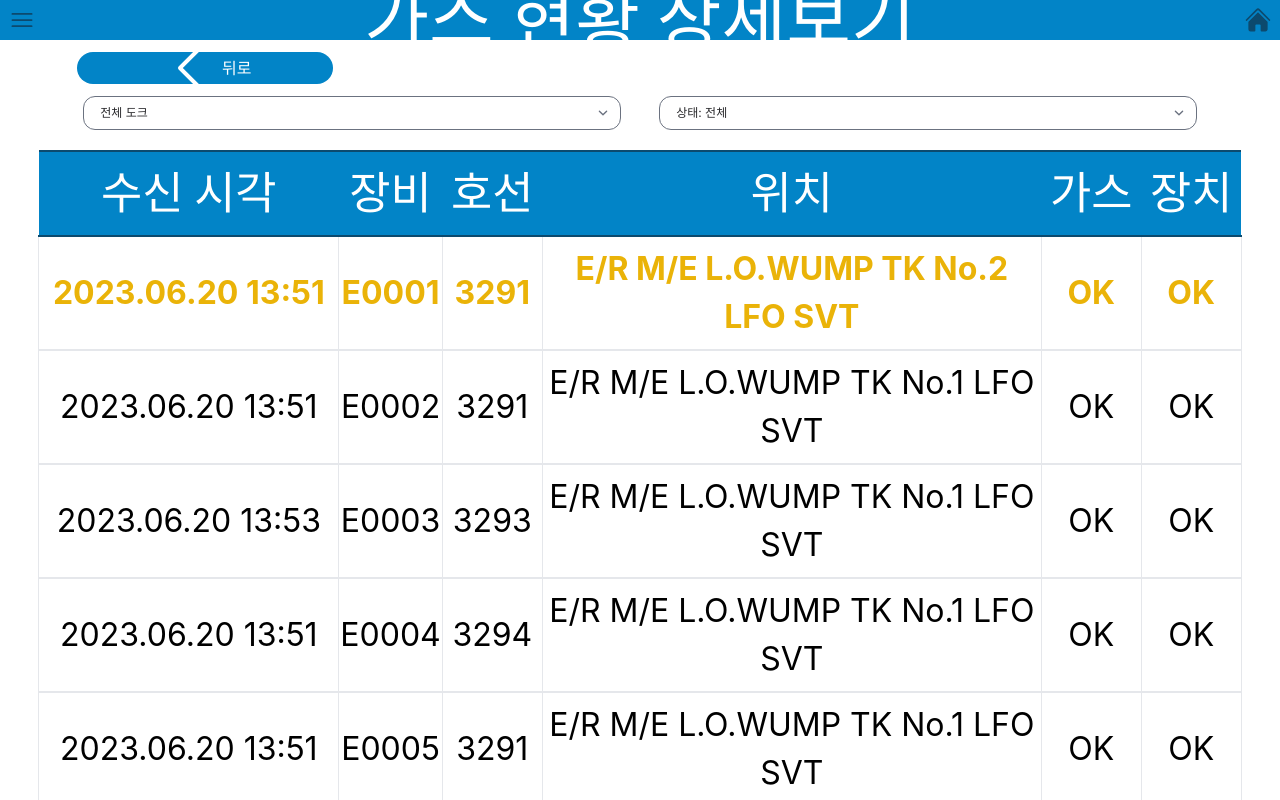
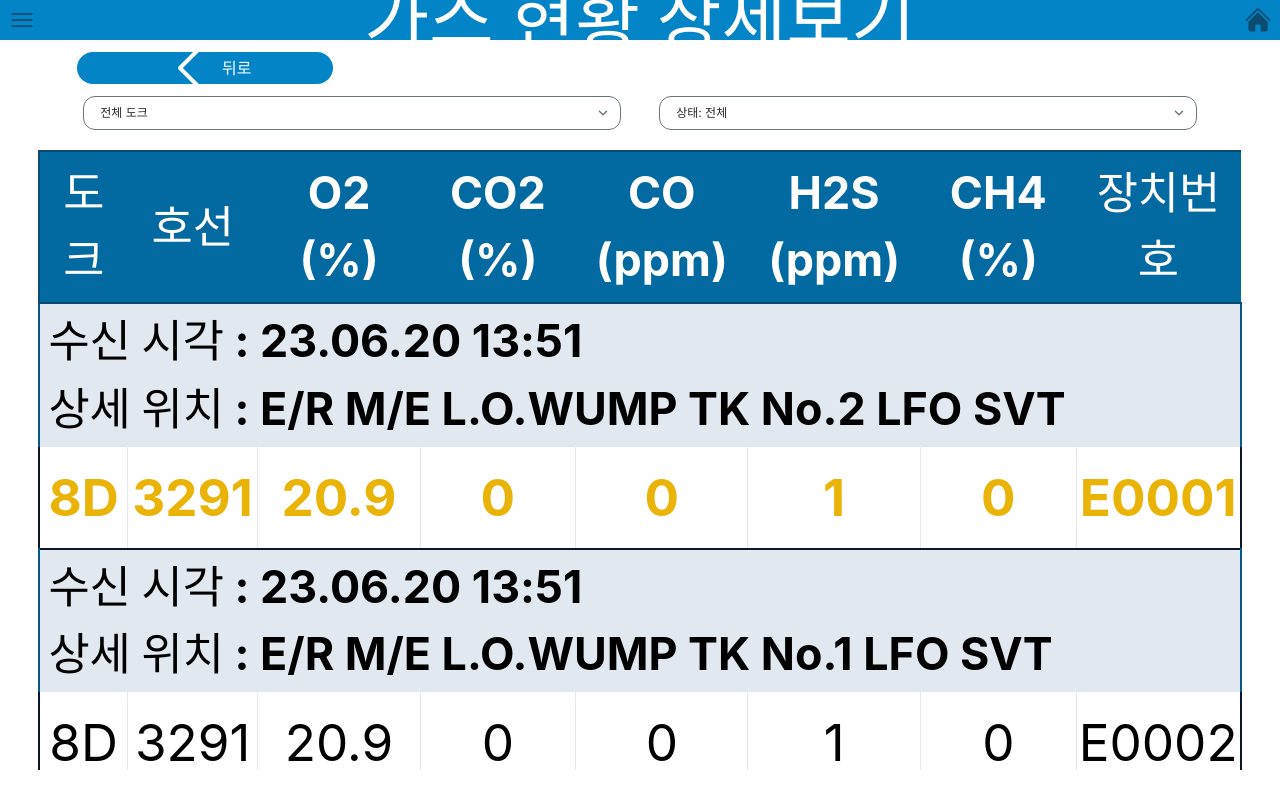
Before and after one commit to SongMalkang/VueMobile, a Vue app: page /gas/detail in a window 1280 px wide. Built offline with nearby package versions, Linux system fonts and the light colour scheme.

Commit message:
[수정] 일부 항목

```diff
--- a/src/pages/GasMonitoringDetail.vue
+++ b/src/pages/GasMonitoringDetail.vue
@@ -26,33 +26,46 @@
         </HalfSelectBox>
       </div>
 
-      <table class="table-auto w-[94vw] overflow-y-scroll mt-5 text-[3.5vw] text-white text-ellipsis">
+      <div class="overflow-y-scroll h-[80vh]">
+        <table class="table-auto w-[94vw] mt-5 text-[3.5vw] text-white text-ellipsis">
           <thead>
-          <th class="px-1 border-y-2 border-sky-900 bg-sky-600 py-2 w-3/12">수신 시각</th>
-          <th class="px-1 border-y-2 border-sky-900 bg-sky-600 py-2 w-1/12">장비</th>
-          <th class="px-1 border-y-2 border-sky-900 bg-sky-600 py-2 w-1/12">호선</th>
-          <th class="px-1 border-y-2 border-sky-900 bg-sky-600 py-2 w-5/12">위치</th>
-          <th class="px-1 border-y-2 border-sky-900 bg-sky-600 py-2 w-1/12">가스</th>
-          <th class="px-1 border-y-2 border-sky-900 bg-sky-600 py-2 w-1/12">장치</th>
+            <th class="px-1 border-y-2 border-l-2 border-sky-900 bg-sky-700 py-2 w-1/12">도크</th>
+            <th class="px-1 border-y-2 border-sky-900 bg-sky-700 py-2 w-1/12">호선</th>
+            <th class="px-1 border-y-2 border-sky-900 bg-sky-700 py-2 w-2/12">O2<br />(%)</th>
+            <th class="px-1 border-y-2 border-sky-900 bg-sky-700 py-2 w-2/12">CO2<br />(%)</th>
+            <th class="px-1 border-y-2 border-sky-900 bg-sky-700 py-2 w-2/12">CO<br />(ppm)</th>
+            <th class="px-1 border-y-2 border-sky-900 bg-sky-700 py-2 w-2/12">H2S<br />(ppm)</th>
+            <th class="px-1 border-y-2 border-sky-900 bg-sky-700 py-2 w-2/12">CH4<br />(%)</th>
+            <th class="px-1 border-y-2 border-sky-900 bg-sky-700 py-2 w-1/12">장치번호</th>
           </thead>
           <tbody>
             <transition-group name="blink">
-            <tr v-for="(dock, index) in allDockList"
-                :key="dock.device_no"
-                class="border-y-2 text-[2vw]"
+              <template v-for="(dock, index) in allDockList" :key="'row-' + dock.device_no" >
+                <tr>
+                  <td class="px-2 py-1 text-black font-bold bg-slate-200 text-[3.5vw] text-left border-x-2 border-sky-800" colspan="9">
+                    수신 시각 : {{ dock.time }} <br /> 상세 위치 : {{ dock.location }}
+                  </td>
+                </tr>
+                <tr
+                  class="border-b-2 border-r-2 border-l-2 border-slate-900 text-[2vw]"
                   :class="dock.device_no === 'E0001' ? 'text-yellow-500 font-bold' : 'text-black'"
                   @click="selectedDevice = dock, setPopupOn=true"
                 >
-              <td class="py-2 border-x-[1px] text-[2.5vw]">{{ dock.time }}</td>
-              <td class="py-2 border-x-[1px] text-[2.5vw]">{{ dock.device_no }}</td>
-              <td class="py-2 border-x-[1px] text-[2.5vw]">{{ dock.ship_no }}</td>
-              <td class="py-2 border-x-[1px] text-[2.5vw]">{{ dock.location }}</td>
-              <td class="py-2 border-x-[1px] text-[2.5vw]">{{ dock.gasStatus }}</td>
-              <td class="py-2 border-x-[1px] text-[2.5vw]">{{ dock.deviceStatus }}</td>
+                  <td class="py-3 border-x-[1px] border-slate-200 text-[4vw]">{{ dock.dq_no }}</td>
+                  <td class="py-3 border-x-[1px] border-slate-200 text-[4vw]">{{ dock.ship_no }}</td>
+                  <td class="py-3 border-x-[1px] border-slate-200 text-[4vw]">{{ dock.o2value }}</td>
+                  <td class="py-3 border-x-[1px] border-slate-200 text-[4vw]">{{ dock.co2value }}</td>
+                  <td class="py-3 border-x-[1px] border-slate-200 text-[4vw]">{{ dock.covalue }}</td>
+                  <td class="py-3 border-x-[1px] border-slate-200 text-[4vw]">{{ dock.h2svalue }}</td>
+                  <td class="py-3 border-x-[1px] border-slate-200 text-[4vw]">{{ dock.ch4value }}</td>
+                  <td class="py-3 border-x-[1px] border-slate-200 text-[4vw]">{{ dock.device_no }}</td>
                 </tr>
+              </template>
             </transition-group>
+
           </tbody>
         </table>
+      </div>
 
         <!-- 팝업창 -->
       <div v-if="setPopupOn" class="absolute w-[90vw] h-[85vh] bg-slate-100 bottom-0 rounded-2xl overflow-hidden text-white">
@@ -60,7 +73,7 @@
         <div class="flex flex-col w-[90vw] bg-sky-800 h-[6vh]">
             <div class="flex flex-row font-bold justify-between px-8 text-[6vw] items-center" @click="setPopupOn=false">
                 <!-- Use 'items-center' in the parent flex container to align children vertically -->
-                <span class="flex items-center mt-[1vh]">{{ selectedDevice.dock_no }}D / {{ selectedDevice.ship_no }} / {{ selectedDevice.device_no }}</span>
+                <span class="flex items-center mt-[1vh]">{{ selectedDevice.dq_no }} / {{ selectedDevice.ship_no }} / {{ selectedDevice.device_no }}</span>
                 <span class="flex items-center mt-[1vh]">X</span>
             </div>
         </div>
@@ -146,12 +159,12 @@ import ApexCharts from "vue3-apexcharts";
     data () {
       return {
         allDockList: [
-          { time: '2023.06.20 13:51', device_no: 'E0001', ship_no: 3291, location: 'E/R M/E L.O.WUMP TK No.2 LFO SVT', gasStatus: 'OK', deviceStatus: 'OK', dock_no: '8' },
-          { time: '2023.06.20 13:51', device_no: 'E0002', ship_no: 3291, location: 'E/R M/E L.O.WUMP TK No.1 LFO SVT', gasStatus: 'OK', deviceStatus: 'OK', dock_no: '8' },
-          { time: '2023.06.20 13:53', device_no: 'E0003', ship_no: 3293, location: 'E/R M/E L.O.WUMP TK No.1 LFO SVT', gasStatus: 'OK', deviceStatus: 'OK', dock_no: '8' },
-          { time: '2023.06.20 13:51', device_no: 'E0004', ship_no: 3294, location: 'E/R M/E L.O.WUMP TK No.1 LFO SVT', gasStatus: 'OK', deviceStatus: 'OK', dock_no: '4' },
-          { time: '2023.06.20 13:51', device_no: 'E0005', ship_no: 3291, location: 'E/R M/E L.O.WUMP TK No.1 LFO SVT', gasStatus: 'OK', deviceStatus: 'OK', dock_no: '4' },
-          { time: '2023.06.20 13:51', device_no: 'E0006', ship_no: 3291, location: 'E/R M/E L.O.WUMP TK No.1 LFO SVT', gasStatus: 'OK', deviceStatus: 'OK', dock_no: '4' },
+          { time: '23.06.20 13:51', device_no: 'E0001', dq_no: '8D', ship_no: 3291, location: 'E/R M/E L.O.WUMP TK No.2 LFO SVT', o2value: 20.9, co2value: 0, covalue: 0, h2svalue: 1, ch4value: 0 },
+          { time: '23.06.20 13:51', device_no: 'E0002', dq_no: '8D', ship_no: 3291, location: 'E/R M/E L.O.WUMP TK No.1 LFO SVT', o2value: 20.9, co2value: 0, covalue: 0, h2svalue: 1, ch4value: 0 },
+          { time: '23.06.20 13:53', device_no: 'E0003', dq_no: '8D', ship_no: 3293, location: 'E/R M/E L.O.WUMP TK No.1 LFO SVT', o2value: 20.9, co2value: 0, covalue: 0, h2svalue: 1, ch4value: 0 },
+          { time: '23.06.20 13:51', device_no: 'E0004', dq_no: '8D', ship_no: 3294, location: 'E/R M/E L.O.WUMP TK No.1 LFO SVT', o2value: 20.9, co2value: 0, covalue: 0, h2svalue: 1, ch4value: 0 },
+          { time: '23.06.20 13:51', device_no: 'E0005', dq_no: '8D', ship_no: 3291, location: 'E/R M/E L.O.WUMP TK No.1 LFO SVT', o2value: 20.9, co2value: 0, covalue: 0, h2svalue: 1, ch4value: 0 },
+          { time: '23.06.20 13:51', device_no: 'E0006', dq_no: '8D', ship_no: 3291, location: 'E/R M/E L.O.WUMP TK No.1 LFO SVT', o2value: 20.9, co2value: 0, covalue: 0, h2svalue: 1, ch4value: 0 },
         ],
         setPopupOn: false, // 클릭했을때 최신 로그로 그래프 만들기
         selectedDevice: {},
--- a/src/pages/ValveControl.vue
+++ b/src/pages/ValveControl.vue
@@ -43,8 +43,8 @@
             <td class="w-4/24 bg-red-600 border-[1px] border-red-700 py-2">밸브<br />제어</td>
           </tr>
         </thead>
-        <tbody>
-          <tr class="">
+        <tbody class="text-black">
+          <tr class="text-black">
             <td class="py-[1vh] border-[1px] bg-zinc-50">N0001</td>
             <td class="py-[1vh] border-[1px] bg-zinc-50">8도크 - E37<br />23.08.22 14:00</td>
             <td class="py-[1vh] border-[1px] bg-zinc-50 font-bold">열림</td>
```
Lines whose indentation alone changed are shown as unchanged.
